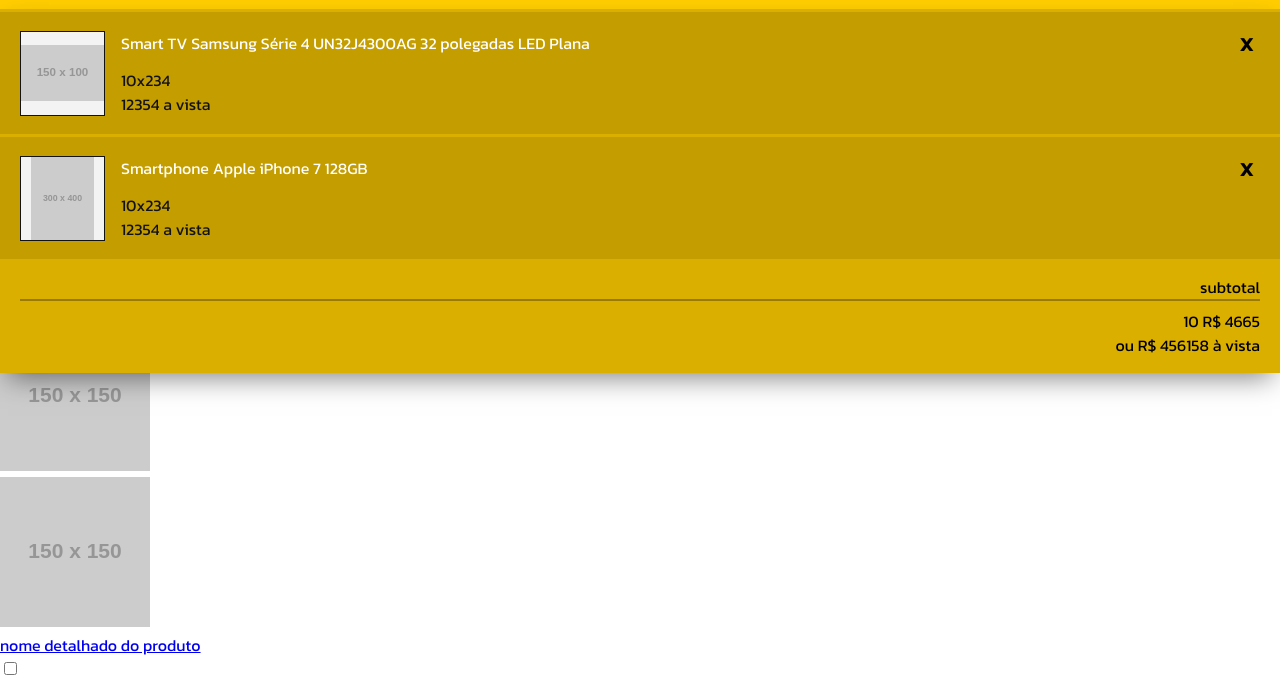
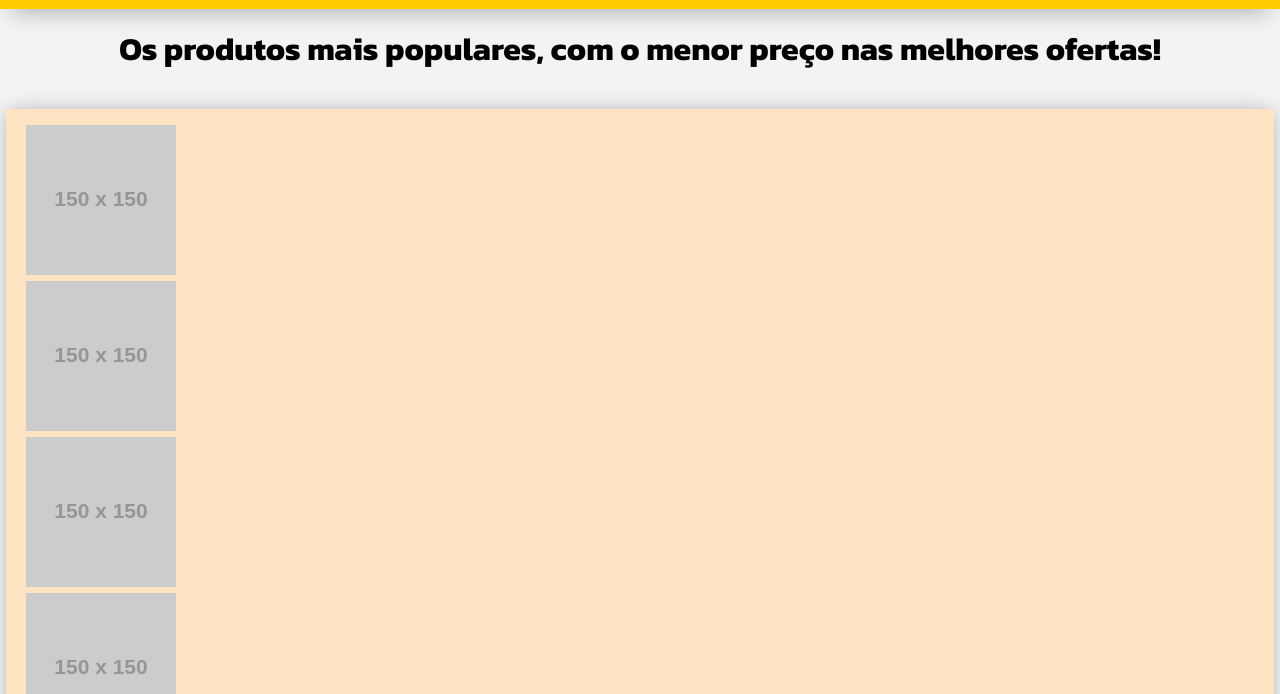
Before and after one commit to LeonardoConstantino/Teste-para-front-end, a plain HTML site: page index.html in a window 1280 px wide. Shown: the part 85-779 px from the top of the page. Drawn offline with Linux system fonts and the light colour scheme; placeholder pictures from the web are drawn by us.

Commit message:
iniciando estilização da main

```diff
--- a/index.css
+++ b/index.css
@@ -10,17 +10,12 @@
 
 @import url("./src/styles/carrinho.css");
 
-
-*{
-    font-family: 'Kanit', sans-serif;
-}
-
-body{
-    position: relative;
-}
+@import url("./src/styles/main.css");
 
 
-
+/* body{
+    overflow-x: hidden;
+} */
 
 
 
--- a/index.html
+++ b/index.html
@@ -7,7 +7,7 @@
     <!-- <link rel="stylesheet" href="./src/styles/reset.css"> -->
     <link rel="stylesheet" href="index.css">
     <script src="main.js" defer></script>
-    <title>Document</title>
+    <title>Buscapé</title>
 </head>
 <body>
     <nav>
@@ -23,7 +23,7 @@
             </button>
         </div>
     </nav>
-    <section class="itens-carrinho active" data-Js="itens-carrinho">
+    <section class="itens-carrinho" data-Js="itens-carrinho">
         <a class="item-carrinho" href="#">
             <div>
                 <div class="img-carrinho">
@@ -62,6 +62,7 @@
         </footer>
     </section>
     <main>
+        <h1>Os produtos mais populares, com o menor preço nas melhores ofertas!</h1>
         <ul class="produtos">
             <li>
                 <a class="produto" href="#">
--- a/src/styles/carrinho.css
+++ b/src/styles/carrinho.css
@@ -5,22 +5,17 @@
     width: 100%;
     position: absolute;
     height: fit-content;
-    opacity: 0;
     box-shadow: 0 12px 26px -8px rgba(0, 0, 0, .5);
     transition: .3s cubic-bezier(0.49, 0.06, 0.21, 1.14);
-    transform: translatex(101%);
+    transform: translateY(-101%);
+    opacity: 0;
     transform-origin: right;
+    z-index: 3;
 }
 
 .itens-carrinho.active {
-    transform: translatex(0);
+    transform: translateY(0);
     opacity: 1;
-}
-
-a.item-carrinho:link,
-a.item-carrinho:visited {
-    color: var(--cor-texto1);
-    text-decoration: none;
 }
 
 a.item-carrinho {
@@ -68,6 +63,10 @@
     font-weight: 100;
 }
 
+.descricao h3{
+    color: var(--cor-texto1);
+}
+
 .descricao p {
     color: var(--cor-texto2);
 }
--- /dev/null
+++ b/src/styles/main.css
@@ -0,0 +1,20 @@
+main{
+    background-color: var(--cor-bg);
+    padding: 0 6px;
+}
+
+main h1{
+    text-align: center;
+    font-size: 2em;
+    font-weight: 700;
+    padding: var(--p-tela-grande);
+    padding-bottom: 20px;
+}
+
+.produtos>li{
+    width: 100%;
+    margin-top: 16px;
+    padding: var(--p-tela-grande);
+    box-shadow: 0 0 20px -4px rgba(0, 0, 0, 0.35);
+    background-color: bisque;
+}
--- a/src/styles/nav.css
+++ b/src/styles/nav.css
@@ -3,12 +3,14 @@
 nav {
     background-color: var(--cor-principal);
     padding: var(--p-tela-grande);
+    position: relative;
     height: 94px;
     display: flex;
     justify-content: space-between;
     flex-direction: row;
     align-items: center;
     box-shadow: 0 12px 26px -12px rgba(0, 0, 0, .35);
+    z-index: 4;
 }
 
 nav .logo {
--- a/src/styles/reset.css
+++ b/src/styles/reset.css
@@ -8,11 +8,16 @@
     outline: none;
     border: none;
     font-size: 16px;
+    font-family: 'Kanit', sans-serif;
 }
 
 *, *::before, *::after{
     box-sizing: border-box;
 }
+
+/* body{
+    max-width: 738px;
+} */
 
 body, h1, h2, h3, h4, h5, h6, p, ol, ul{
     margin: 0;
@@ -28,3 +33,8 @@
     max-width: 100%;
     height: auto;
 }
+
+a:link, a:visited{
+    color: #fff;
+    text-decoration: none;
+}
```
Also changed, not shown: src/styles/variaveis.css (+8 -8 lines).
